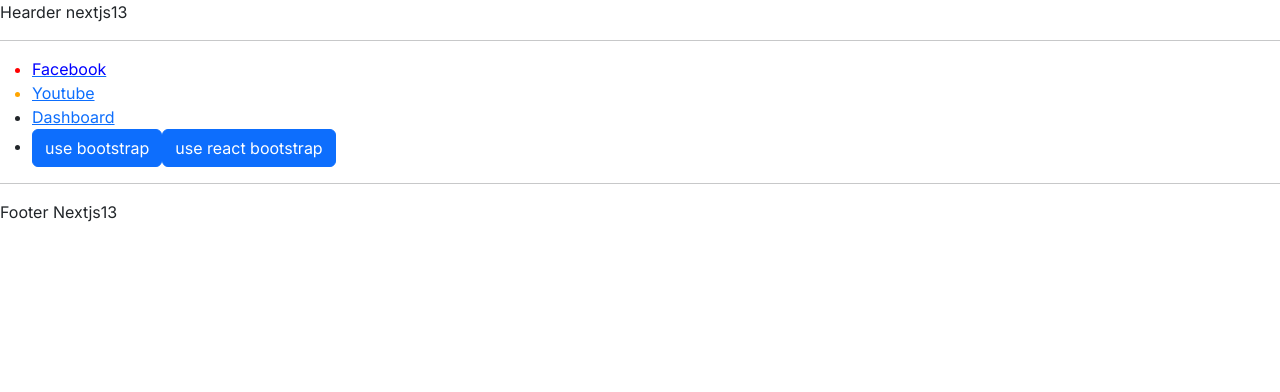
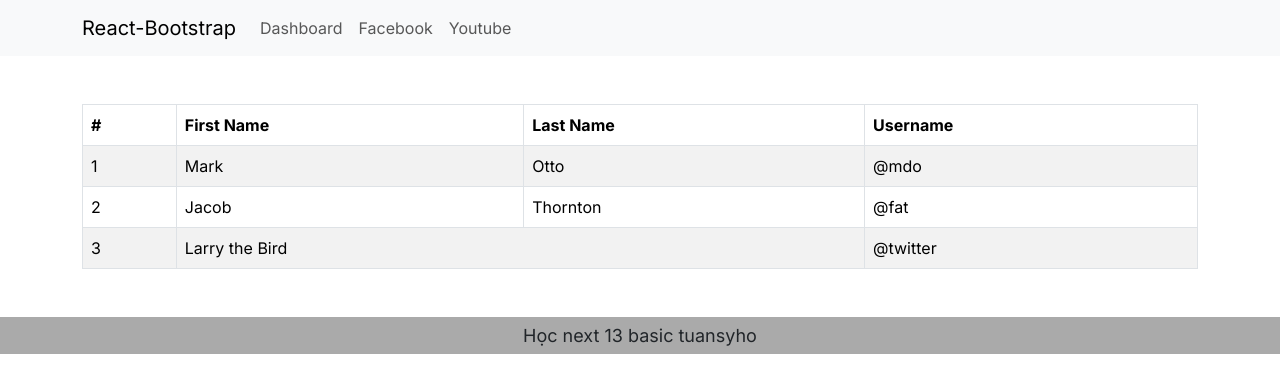
Before and after one commit to tuansyho1996/learn-nextjs-13, a Next.js app: page / in a window 1280 px wide. Shown: the top 392 px of the page. Built offline with nearby package versions, Linux system fonts and the light colour scheme; no server answers.

Commit message:
fetch data backend

```diff
--- a/src/app/layout.tsx
+++ b/src/app/layout.tsx
@@ -1,6 +1,14 @@
+'use client'
+
+
+
 import 'bootstrap/dist/css/bootstrap.min.css';
+// import '../style/layout.scss'
 
-// import './globals.css'
+
+import AppHeader from '@/components/app.header';
+import AppFooter from '@/components/app.footer';
+
 
 import type { Metadata } from 'next'
 import { Inter } from 'next/font/google';
@@ -20,11 +28,13 @@
   return (
     <html lang="en">
       <body className={inter.className}>
-        <header>Hearder nextjs13</header>
-        <hr />
+        <header>
+          <AppHeader />
+        </header>
         {children}
-        <hr />
-        <footer>Footer Nextjs13</footer>
+        <footer>
+          <AppFooter />
+        </footer>
       </body>
     </html>
   )
--- a/src/app/page.tsx
+++ b/src/app/page.tsx
@@ -1,30 +1,20 @@
 'use client'
 
-import Link from 'next/link'
-import x from '../style/style.module.scss'
-import y from '../style/style2.module.css';
-import { Button } from 'react-bootstrap';
+import AppTable from "@/components/app.table";
+import { useEffect } from 'react'
 
 export default function Home() {
+  useEffect(() => {
+    const fectData = async () => {
+      let res = await fetch('http://localhost:8000/blogs');
+      let data = await res.json()
+      console.log('check res', data)
+    }
+    fectData();
+  }, [])
   return (
     <div>
-      <ul>
-        <li className={x.color}>
-          <Link href='/facebook'>
-            <span className={x.element}>Facebook</span>
-          </Link>
-        </li>
-        <li className={y.color}>
-          <Link href='/youtube'>Youtube</Link>
-        </li>
-        <li>
-          <Link href='/dashboard'>Dashboard</Link>
-        </li>
-        <li>
-          <button className='btn btn-primary'>use bootstrap</button>
-          <Button variant='primary'>use react bootstrap</Button>
-        </li>
-      </ul>
+      <AppTable />
     </div>
   )
 }
--- /dev/null
+++ b/src/components/app.footer.tsx
@@ -0,0 +1,9 @@
+import style from '../style/layout.module.scss';
+
+
+const AppFooter = () => {
+  return (
+    <div className={style.footer}>Học next 13 basic tuansyho</div>
+  )
+}
+export default AppFooter;
--- /dev/null
+++ b/src/components/app.header.tsx
@@ -0,0 +1,32 @@
+'use client'
+
+import Container from 'react-bootstrap/Container';
+import Nav from 'react-bootstrap/Nav';
+import Navbar from 'react-bootstrap/Navbar';
+import Link from 'next/link';
+const AppHeader = () => {
+  return (
+    <Navbar expand="lg" className="bg-body-tertiary">
+      <Container>
+        <Navbar.Brand as={Link} href="/">
+          React-Bootstrap
+        </Navbar.Brand>
+        <Navbar.Toggle aria-controls="basic-navbar-nav" />
+        <Navbar.Collapse id="basic-navbar-nav">
+          <Nav className="me-auto">
+            <Nav.Link as={Link} href="/dashboard">
+              Dashboard
+            </Nav.Link >
+            <Nav.Link as={Link} href="/facebook">
+              Facebook
+            </Nav.Link >
+            <Nav.Link as={Link} href="/youtube">
+              Youtube
+            </Nav.Link>
+          </Nav>
+        </Navbar.Collapse>
+      </Container>
+    </Navbar>
+  )
+}
+export default AppHeader;
--- /dev/null
+++ b/src/components/app.table.tsx
@@ -0,0 +1,44 @@
+'use client'
+
+import Container from 'react-bootstrap/Container';
+import Table from 'react-bootstrap/Table';
+
+
+const AppTable = () => {
+  return (
+    <div>
+      <Container className='my-5'>
+        <Table striped bordered hover>
+          <thead>
+            <tr>
+              <th>#</th>
+              <th>First Name</th>
+              <th>Last Name</th>
+              <th>Username</th>
+            </tr>
+          </thead>
+          <tbody>
+            <tr>
+              <td>1</td>
+              <td>Mark</td>
+              <td>Otto</td>
+              <td>@mdo</td>
+            </tr>
+            <tr>
+              <td>2</td>
+              <td>Jacob</td>
+              <td>Thornton</td>
+              <td>@fat</td>
+            </tr>
+            <tr>
+              <td>3</td>
+              <td colSpan={2}>Larry the Bird</td>
+              <td>@twitter</td>
+            </tr>
+          </tbody>
+        </Table>
+      </Container>
+    </div>
+  )
+}
+export default AppTable;
--- /dev/null
+++ b/src/style/layout.module.scss
@@ -0,0 +1,6 @@
+.footer{
+  background-color: #aaa;
+  text-align: center;
+  font-size: 18px;
+  padding: 5px 0;
+}
--- /dev/null
+++ b/src/style/layout.scss
@@ -0,0 +1,4 @@
+// Link{
+//   text-decoration: none;
+//   color: black;
+// }
```
